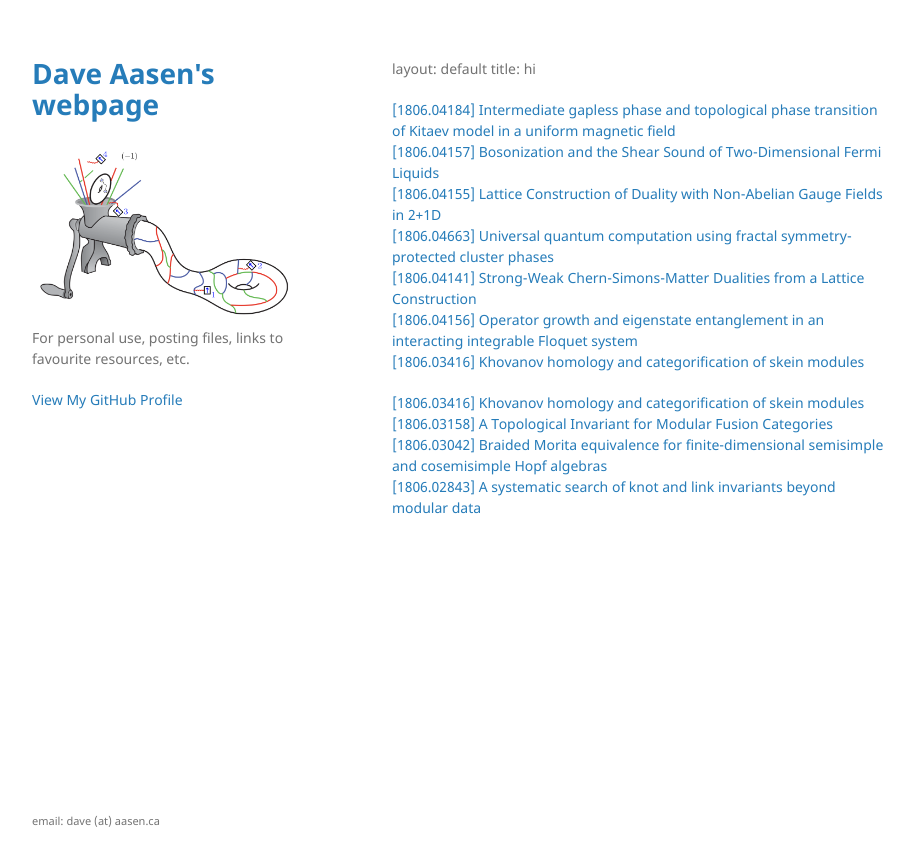
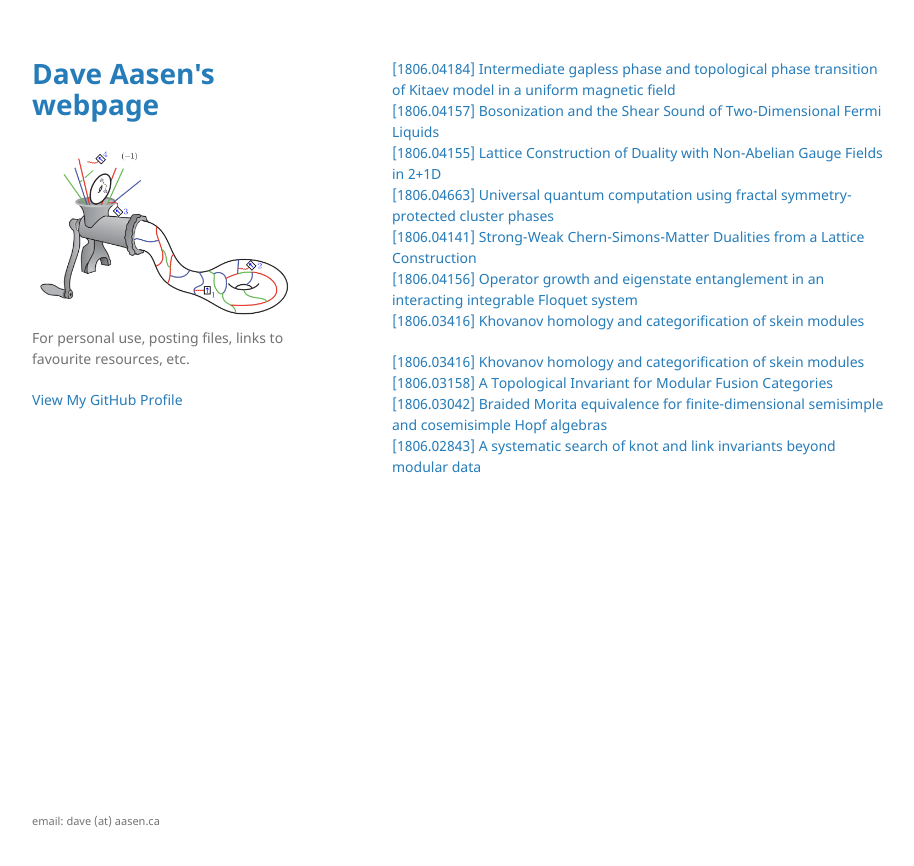
Before and after one commit to davidaasen/davidaasen.github.io, a Jekyll site: the page built from refs.md, in a window 1280 px wide. Shown: the top 866 px of the page, without its empty margins (178-1092 px from the left). Built offline with Jekyll 4.4.1, drawn with Linux system fonts in a browser that asks for light colours.

Commit message:
Update refs.md

```diff
--- a/refs.md
+++ b/refs.md
@@ -1,9 +1,9 @@
 ---
-layout: referencepage
+layout: default
+title: paper's I've opened
 ---
 
-layout: default
-title: hi
+
 
 <a href="https://arxiv.org/abs/1806.04184">[1806.04184] Intermediate gapless phase and topological phase transition of Kitaev model in a uniform magnetic field</a><br/>
 <a href="https://arxiv.org/abs/1806.04157">[1806.04157] Bosonization and the Shear Sound of Two-Dimensional Fermi Liquids</a><br/>
```
